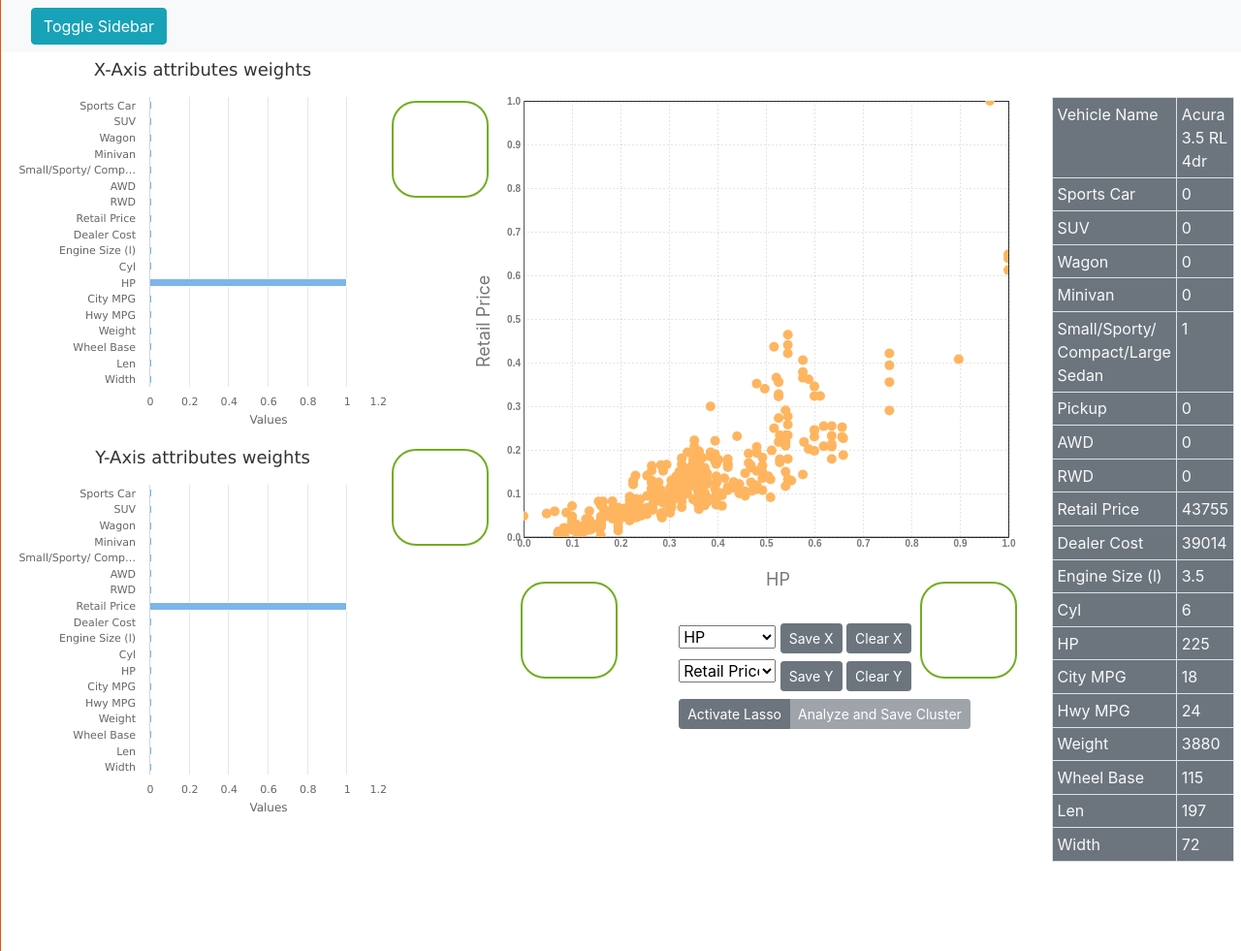
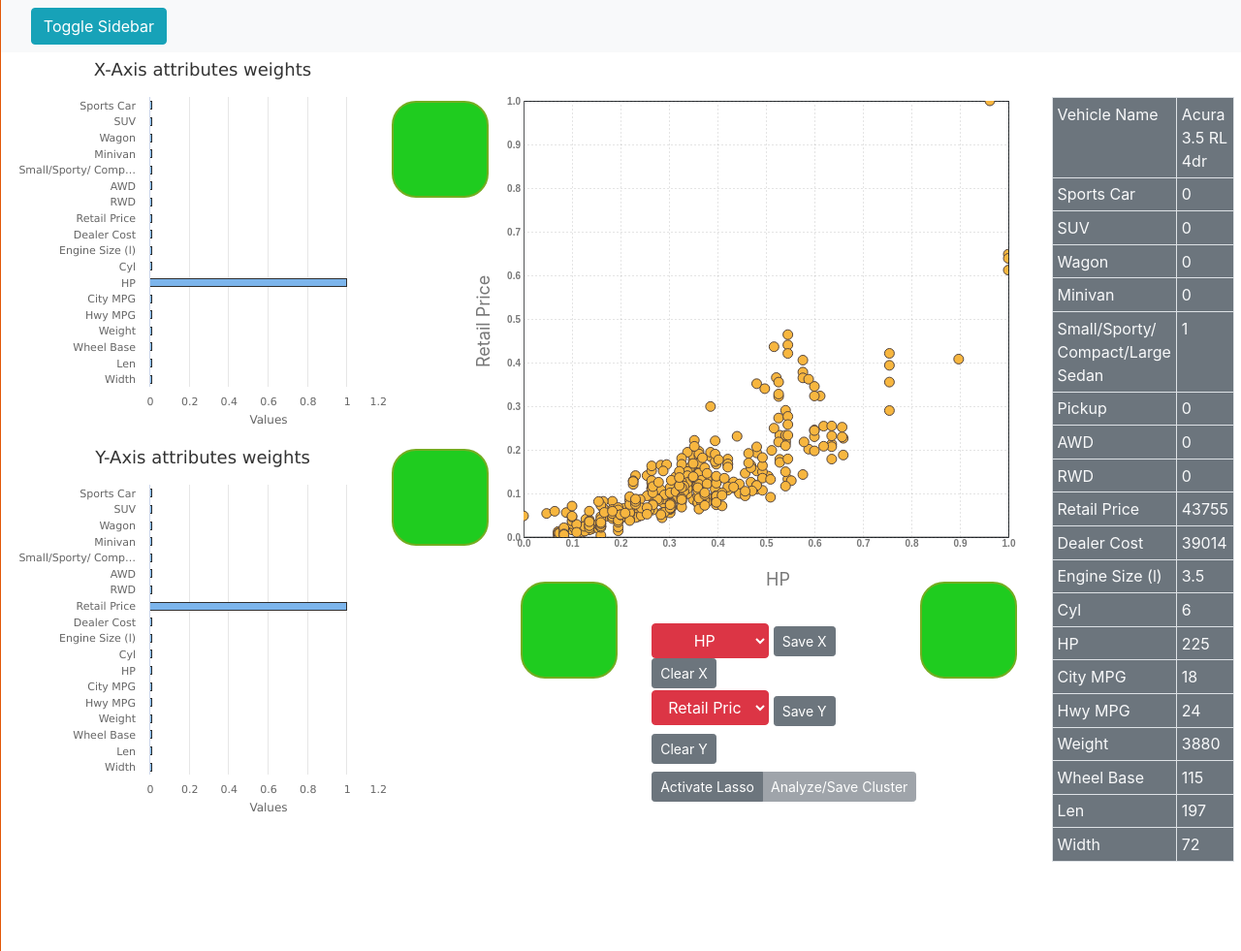
Before and after one commit to Akash127/CSE-578-Data-Visualization, a PHP site: page / in a window 1280 px wide. Shown: the whole page at 97% size. Run offline with PHP 8.4, Linux system fonts and the light colour scheme; some libraries are stand-ins or nearby versions.

Commit message:
some styling

```diff
--- a/css/style.css
+++ b/css/style.css
@@ -10,12 +10,13 @@
 }
 svg:not(:root){overflow: visible!important;}
 .y-top{
-    margin-left: 84px;    margin-top: 50px;position: absolute;overflow: visible;}
+    margin-left: 84px;margin-top: 50px;position: absolute;overflow: visible;background-color: #1fcc1f;}
 .y-bottom{margin-top: 409px;
-    margin-left: 84px;position: absolute; }
+    margin-left: 84px;position: absolute; background-color: #1fcc1f;
+}
 .x-left{    margin-top: 546px;
-    margin-left: 232px;position: absolute;overflow: visible;}
-.x-right{margin-top: 546px;margin-left:644px;position: absolute;overflow: visible;}
+    margin-left: 232px;position: absolute;overflow: visible;background-color: #1fcc1f;}
+.x-right{margin-top: 546px;margin-left:644px;position: absolute;overflow: visible;background-color: #1fcc1f;}
 
 #chart-area1{
     position: absolute;
@@ -50,7 +51,8 @@ table{
 .right-bars{
     margin-left:16px;
 }
-.dropdowns{   margin-left: 380px;
+.dropdowns{
+    margin-left: 352px;
     margin-top: 589px;
     position: absolute;
 }
@@ -62,10 +64,10 @@ table{
 
 }
 #select1{
-    width: 100px;
+    width: 121px;
 }
 #select{
-    width: 100px;
+    width: 121px;
 }
 #CompareDivTable{
     margin-left:5px;
@@ -158,3 +160,5 @@ table{
 #ToCompare2 svg{margin-top:-146px}
 #ToCompare3 svg{margin-top:-286px}
 #ToCompare4 svg{margin-top:-420px}
+#selectComp{margin-left: 288px;width:25%;margin-top:-21px;background-color: lavender;}
+#selectCluster{margin-left: 288px;width:25%;margin-top:-21px;background-color: lavender;}
--- a/index.html
+++ b/index.html
@@ -62,14 +62,14 @@
 
  <div class="dropdowns">
     <div class="xAxis">
-      <select id="select" onchange = "chooseX()">
+      <select id="select"  class=" btn btn-danger"  onchange = "chooseX()">
           <option value="default">default</option>
       </select>
       <button class="btn btn-secondary btn-sm" onclick="SaveX()">Save X</button>
       <button class="btn btn-secondary btn-sm" onclick="ClearX()">Clear X</button>
     </div>
     <div class="yAxis">
-      <select id="select1" onchange = "chooseY()">
+      <select id="select1" class=" btn btn-danger" onchange = "chooseY()">
         <option value="default">default</option>
       </select>
       <button class="btn btn-secondary btn-sm mt-2" onclick="SaveY()">Save Y</button>
@@ -77,7 +77,7 @@
   </div>
   <div class="util-buttons btn-group">
     <button class="btn btn-secondary mt-2 btn-sm" id="lassoToggle"onclick="toggle_lasso()">Activate Lasso</button>
-    <button class="btn btn-secondary mt-2 btn-sm" onclick="saveCluster()" data-toggle="modal" id="SaveClusterBtn" disabled="disabled" data-target="#onSaveCluster">Analyze and Save Cluster</button>
+    <button class="btn btn-secondary mt-2 btn-sm" onclick="saveCluster()" data-toggle="modal" id="SaveClusterBtn" disabled="disabled" data-target="#onSaveCluster">Analyze/Save Cluster</button>
     <!-- Button trigger modal -->
 
   </div>
@@ -85,8 +85,8 @@
   </div>
   <div class="right-section col-md-2" id="desc"></div>
     <!-- Modal -->
-    <div class="modal fade" id="exampleModalCenter" tabindex="-1" role="dialog" aria-labelledby="exampleModalCenterTitle" aria-hidden="true">
-      <div class="modal-dialog modal-dialog-centered" role="document">
+    <div class="modal fade " id="exampleModalCenter" tabindex="-1" role="dialog" aria-labelledby="exampleModalCenterTitle" aria-hidden="true">
+      <div class="modal-dialog modal-lg modal-dialog-centered" role="document">
         <div class="modal-content">
           <div class="modal-header">
             <h5 class="modal-title" id="exampleModalLongTitle">Compare Selected Clusters</h5>
@@ -97,12 +97,12 @@
           <div class="modal-body">
           <div class="column">
           <div class="dropDowninModal">
-            <select id="selectComp" onchange = "chooseCompDropdown()">
+            <select id="selectComp" class="btn" onchange = "chooseCompDropdown()">
             </select>
           </div>
           <div class="row">
-          <div id="1CompChart" style="min-width: 310px; height: 400px; max-width: 600px; margin: 0 auto"></div>
-          <div id="2CompChart" style="min-width: 310px; height: 400px; max-width: 600px; margin: 0 auto"></div>
+          <div id="1CompChart" style="min-width: 310px; height: 400px; max-width: 600px; margin: 0 auto;border-style:groove;"></div>
+          <div id="2CompChart" style="min-width: 310px; height: 400px; max-width: 600px; margin: 0 auto;border-style:groove;"></div>
 
           </div>
           </div>
@@ -115,7 +115,7 @@
       </div>
     </div>
      <div class="modal fade" id="onSaveCluster" tabindex="-1" role="dialog" aria-labelledby="exampleModalCenterTitle" aria-hidden="true">
-      <div class="modal-dialog modal-dialog-centered" role="document">
+      <div class="modal-dialog modal-lg modal-dialog-centered" role="document">
         <div class="modal-content">
           <div class="modal-header">
             <h5 class="modal-title" id="exampleModalLongTitle">Cluster Analysis</h5>
@@ -126,7 +126,7 @@
           <div class="modal-body">
           <div class="column">
           <div class="dropDowninModal">
-            <select id="selectCluster" onchange = "chooseClusterDropdown()">
+            <select id="selectCluster" class="btn" onchange = "chooseClusterDropdown()">
             </select>
           </div>
            <div id="ClusterChart" style="min-width: 310px; height: 400px; max-width: 600px; margin: 0 auto"></div>
--- a/js/main.js
+++ b/js/main.js
@@ -44,6 +44,7 @@ chart = new Highcharts.Chart({
 
   plotOptions: {
       series: {
+        borderColor: '#303030',
           point: {
               events: {
 
@@ -118,6 +119,7 @@ chartRight = new Highcharts.Chart({
 
     plotOptions: {
         series: {
+            borderColor: '#303030',
             point: {
                 events: {
                     drag: function (e) {
--- a/js/scatterPlot.js
+++ b/js/scatterPlot.js
@@ -229,10 +229,10 @@ ScatterPlot.prototype.drawvis = function() {
       .attr("class","dropdown")
       .attr("clip-path", "url(#clip)")
       .on("mouseover", pointSelected)
-      .attr("fill", "#FFB55F")
+      .attr("fill", "#f7b63f")
+      .style("stroke","#53443e")
       // .attr("fill", "#A4A4A4")
       .on("click",tip.show);
-
       // Updating scatterplot
   vis.scatterPlotGroup.selectAll("circle").data(vis.data)
     .attr('cx', function(d) {return vis.xScale(+d['x'])})
@@ -672,18 +672,21 @@ else $("#ToCompare1").empty();
 
 if($("#ToCompare2>svg").length!=0){
   document.getElementById("ToCompare2").childNodes[1].setAttribute("viewBox",viewBox2 );
+  $("#ToCompare2").css("background-color","cornsilk").css("text-align","")
 }
-else $("#ToCompare2").empty(),$("#ToCompare2").html("CLuster 2");
+else $("#ToCompare2").empty(),$("#ToCompare2").html("Cluster 2 currently not present").css("background-color","#998f8f").css("text-align","center");
 
 if($("#ToCompare3>svg").length!=0){
   document.getElementById("ToCompare3").childNodes[1].setAttribute("viewBox",viewBox3 );
+  $("#ToCompare3").css("background-color","cornsilk").css("text-align","")
 }
-else $("#ToCompare3").empty(),$("#ToCompare3").html("CLuster 3");
+else $("#ToCompare3").empty(),$("#ToCompare3").html("Cluster 3 currently not present").css("background-color","#998f8f").css("text-align","center");
 
 if($("#ToCompare4>svg").length!=0){
   document.getElementById("ToCompare4").childNodes[1].setAttribute("viewBox",viewBox4  );
+  $("#ToCompare4").css("background-color","cornsilk").css("text-align","")
 }
-else $("#ToCompare4").empty(),$("#ToCompare4").html("CLuster 4");
+else $("#ToCompare4").empty(),$("#ToCompare4").html("Cluster 4 currently not present").css("background-color","#998f8f").css("text-align","center");
 }
 
 // Function to Check if Cluster is Valid or Not
```
